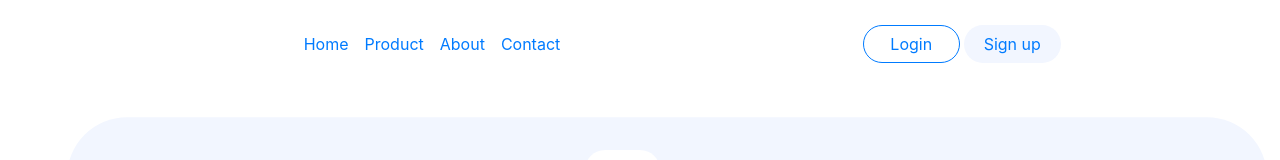
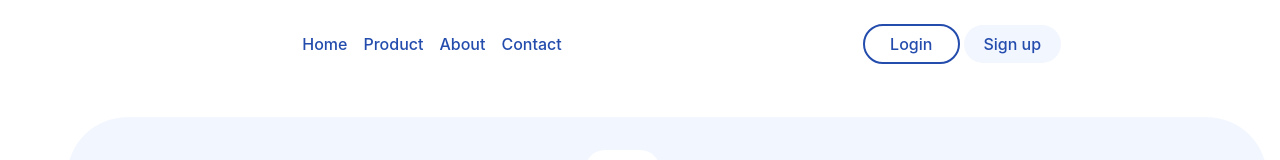
Before and after one commit to elxabrin/finalproject2, a plain HTML site: page fp2/index.html in a window 1280 px wide. Shown: the top 160 px of the page. Drawn offline with nearby package versions, Linux system fonts and the light colour scheme.

Commit message:
modified header

```diff
--- a/fp2/index.css
+++ b/fp2/index.css
@@ -1,6 +1,8 @@
 body {
   background-color: #FFFFFF;
 }
+
+/* <!-- Section A : Header and Banner --> */
 
 .container1 {
   width: 1200px;
--- a/fp2/index.html
+++ b/fp2/index.html
@@ -27,16 +27,19 @@
       </button>
       <div class="collapse navbar-collapse nav justify-content-center" id="navbarNavAltMarkup">
         <div class="navbar-nav">
-          <a class="nav-item nav-link active text-primary" href="#home">Home</a>
-          <a class="nav-item nav-link text-primary" href="#">Product</a>
-          <a class="nav-item nav-link text-primary" href="#">About</a>
-          <a class="nav-item nav-link text-primary" href="#">Contact</a>
+          <a class="nav-item nav-link" href="#" style="color: #234CAD; font-weight: 500;">Home</a>
+                <a class="nav-item nav-link" href="#" style="color: #234CAD; font-weight: 500;">Product</a>
+                <a class="nav-item nav-link" href="#" style="color: #234CAD; font-weight: 500;">About</a>
+                <a class="nav-item nav-link" href="#" style="color: #234CAD; font-weight: 500;">Contact</a>
         </div>
       </div>
 
       <div class="button-group col-md-4">
-          <button type="button" class="btn btn-outline-primary rounded-pill col-md-3">Login</button>
-          <button type="button" class="btn btn text-primary rounded-pill col-md-3" style="background-color: #F2F6FF;">Sign up</button>
+        <button type="button" class="btn btn1 rounded-pill col-md-3"
+                      style="background-color: #fff; border: 2px solid #234CAD; color: #234CAD; font-weight: 500;">Login</button>
+
+        <button type="button" class="btn btn rounded-pill col-md-3"
+                      style="background-color: #F2F6FF; color: #234CAD; font-weight: 500;">Sign up</button>
       </div>
   </nav>
 
```
